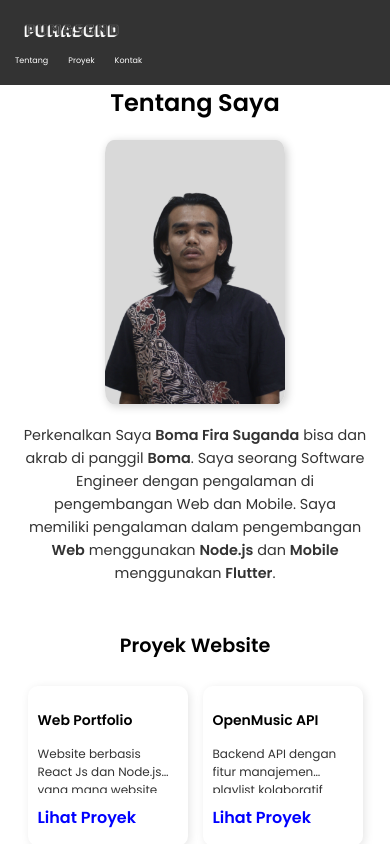
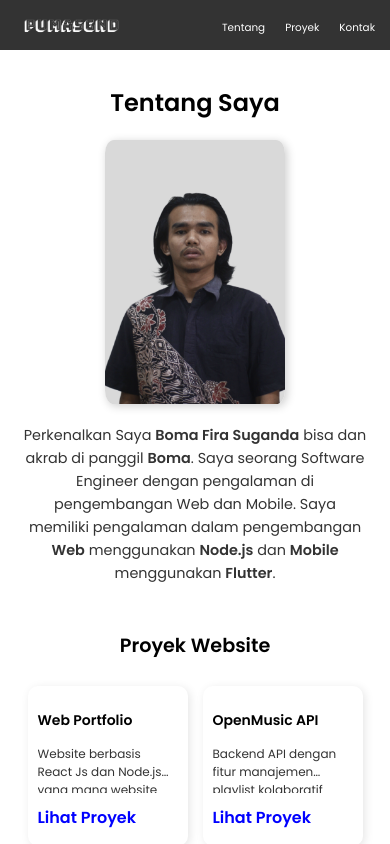
Before and after one commit to PumaSgnd/my-portfolio, a React (Create React App) app: page / in a window 390 px wide. Shown: the top 844 px of the page. Built offline with nearby package versions, Linux system fonts and the light colour scheme.

Commit message:
Update navbar.css

```diff
--- a/src/css/navbar.css
+++ b/src/css/navbar.css
@@ -48,9 +48,7 @@
 /* ====== Responsive Styles ====== */
 @media (max-width: 768px) {
   .navbar {
-    flex-direction: column;
-    align-items: flex-start;
-    padding: 15px;
+    padding: 10px 15px;
   }
 
   .navbar-logo img {
@@ -62,6 +60,6 @@
   }
 
   .navbar-menu li a {
-    font-size: 0.5rem;
+    font-size: 0.65rem;
   }
 }
```
